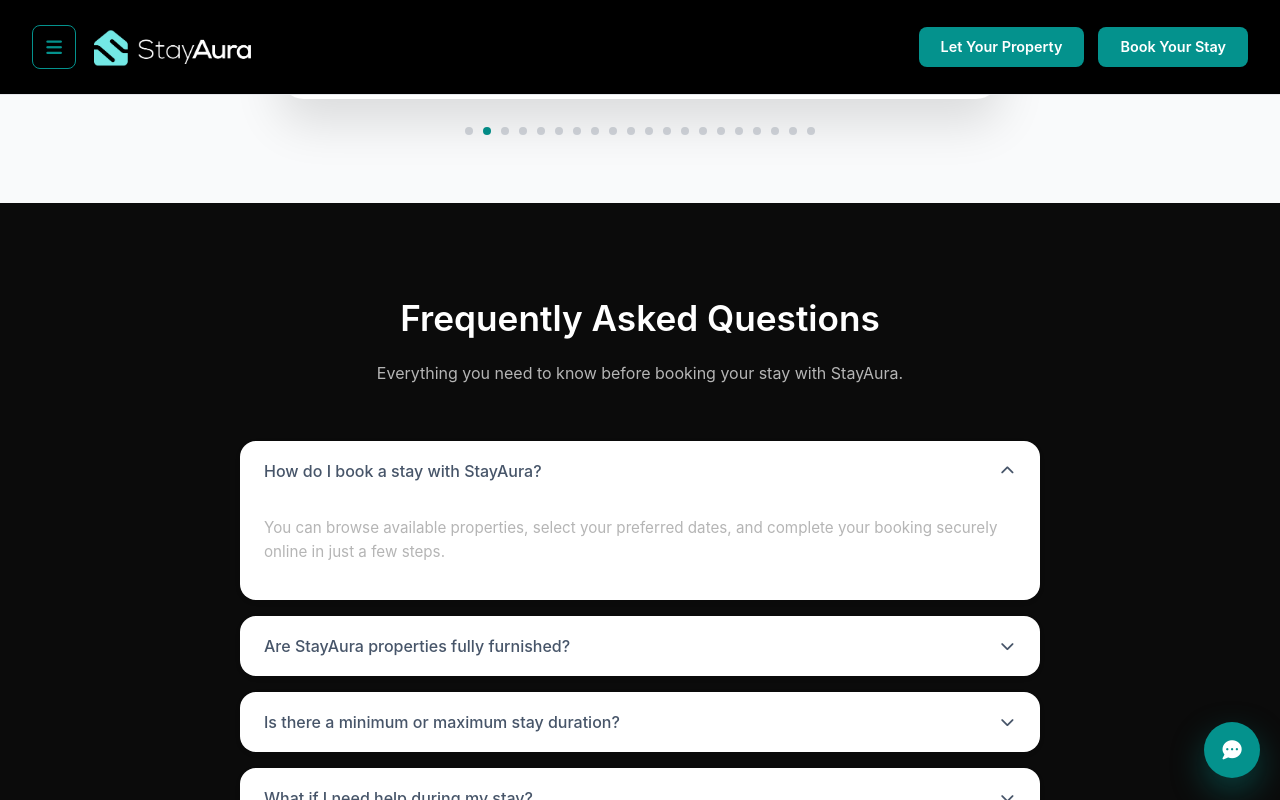
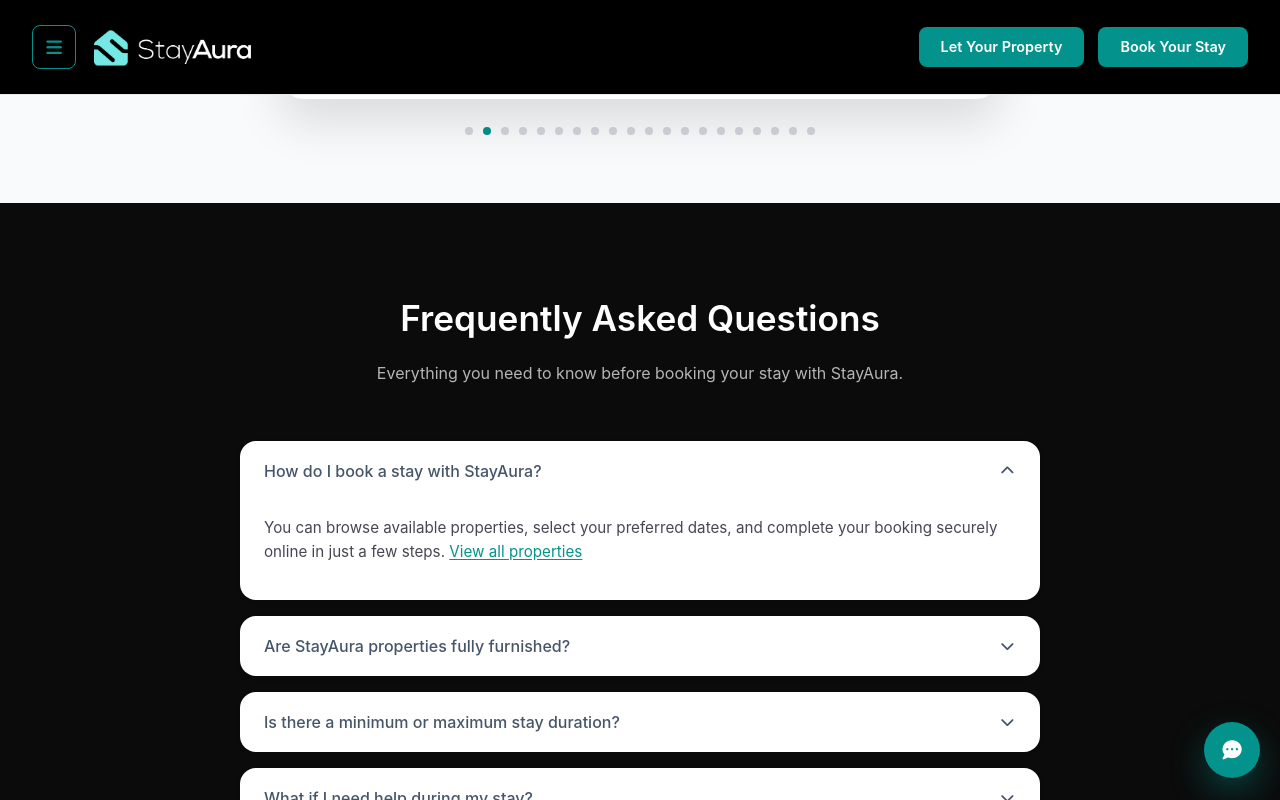
Before and after one commit to nimishmishra58/stayaura, a React (Vite) app: page / in a window 1280 px wide. Both pictures are taken after a click on the button "How do I book a stay with StayAura?". Shown: the part 4938-5738 px from the top of the page. Built offline with nearby package versions, Linux system fonts and the light colour scheme; no server answers.

Commit message:
updated some minor things left

```diff
--- a/index.html
+++ b/index.html
@@ -2,9 +2,11 @@
 <html lang="en">
   <head>
     <meta charset="UTF-8" />
-    <link rel="icon" type="image/svg+xml" href="/vite.svg" />
+    <link rel="icon" type="image/png" sizes="32x32" href="/StayAuraIcon.png?v=2" />
+    <link rel="icon" type="image/png" sizes="192x192" href="/StayAuraIcon.png?v=2" />
+    <link rel="apple-touch-icon" sizes="180x180" href="/StayAuraIcon.png?v=2" />
     <meta name="viewport" content="width=device-width, initial-scale=1.0" />
-    <title>stayaura-web</title>
+    <title>StayAura</title>
   </head>
   <body>
     <div id="root"></div>
--- a/src/sections/CorporateHousing/CorporateHousing.jsx
+++ b/src/sections/CorporateHousing/CorporateHousing.jsx
@@ -98,7 +98,7 @@ const CorporateHousing = () => {
                   <span>Properties</span>
                 </div>
                 <div>
-                  <strong>30+</strong>
+                  <strong>100+</strong>
                   <span>Corporate Clients</span>
                 </div>
                 <div>
--- a/src/sections/FAQ/FAQ.css
+++ b/src/sections/FAQ/FAQ.css
@@ -37,10 +37,20 @@
   padding: 0 24px 20px;
 }
 
-.faq-answer p {
+.faq.section-dark .faq-answer p {
   font-size: 0.95rem;
-  color: var(--text-secondary);
+  color: #474754;
   line-height: 1.6;
+}
+
+.faq-answer a {
+  color: var(--primary);
+  text-decoration: underline;
+  text-underline-offset: 2px;
+}
+
+.faq-answer a:hover {
+  color: #0846a5;
 }
 
 @media (max-width: 640px) {
--- a/src/sections/FAQ/FAQ.jsx
+++ b/src/sections/FAQ/FAQ.jsx
@@ -5,8 +5,19 @@ import "./FAQ.css";
 const faqs = [
   {
     question: "How do I book a stay with StayAura?",
-    answer:
-      "You can browse available properties, select your preferred dates, and complete your booking securely online in just a few steps.",
+    answer: (
+      <>
+        You can browse available properties, select your preferred dates, and
+        complete your booking securely online in just a few steps.{" "}
+        <a
+          href="https://bookingatstayaura.com/en/all-properties"
+          target="_blank"
+          rel="noopener noreferrer"
+        >
+          View all properties
+        </a>
+      </>
+    ),
   },
   {
     question: "Are StayAura properties fully furnished?",
```
Also changed, not shown: public/StayAuraIcon.png (added).
